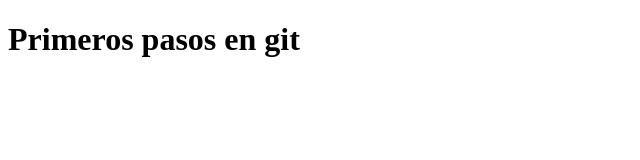
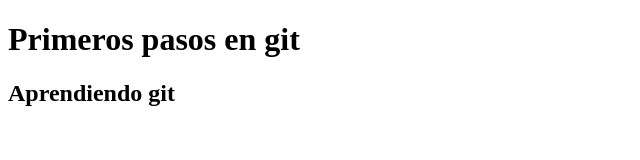
Before and after one commit to mauroemiliano17/proyecto-git, a plain HTML site: page index.html in a window 1280 px wide. Shown: the whole page, without its empty margins (0-640 px from the left). Drawn offline with Linux system fonts and the light colour scheme.

Commit message:
agregamos un nuevo titulo en la pagina principal

```diff
--- a/index.html
+++ b/index.html
@@ -10,5 +10,6 @@
   </head>
   <body>
     <h1>Primeros pasos en git</h1>
+    <h2>Aprendiendo git</h2>
   </body>
 </html>
```
